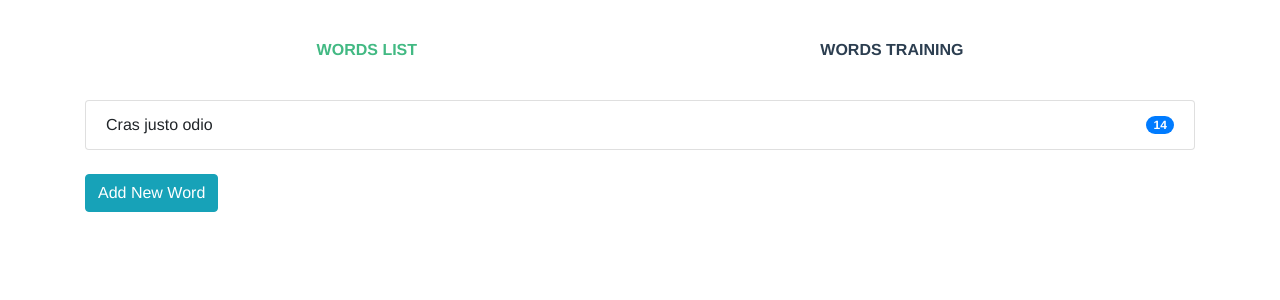
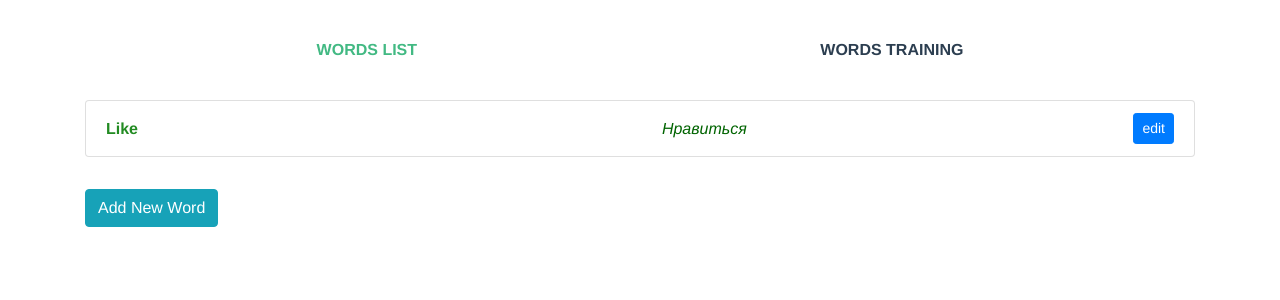
Before and after one commit to LaboratoryVue/learn-words-app, a Vue app: page / in a window 1280 px wide. Shown: the top 300 px of the page. Built offline with nearby package versions, Linux system fonts and the light colour scheme.

Commit message:
add list of words

```diff
--- a/src/components/WordsList.vue
+++ b/src/components/WordsList.vue
@@ -1,6 +1,6 @@
 <template>
   <ul class="list-group">
-    <words-list-item />
+    <words-list-item v-for="word in words" :key="word.origin" :word="word" />
   </ul>
 </template>
 
--- a/src/components/WordsListItem.vue
+++ b/src/components/WordsListItem.vue
@@ -1,16 +1,38 @@
 <template>
-  <li class="list-group-item d-flex justify-content-between align-items-center">
-    Cras justo odio
-    <span class="badge badge-primary badge-pill">14</span>
+  <li class="list-group-item d-flex justify-content-between align-items-center mb-2 word">
+    <section class="d-flex justify-content-between align-items-center word__wrapper">
+      <span class="text-capitalize word__primary">{{ word.origin }}</span>
+      <span class="text-capitalize word__secondary">{{ word.translated }}</span>
+    </section>
+    <button class="btn btn-primary btn-sm">edit</button>
   </li>
 </template>
 
 <script>
 export default {
-  name: 'WordsListItem'
+  name: 'WordsListItem',
+  props: {
+    word: {
+      type: Object,
+      default: () => {}
+    }
+  }
 };
 </script>
 
 <style scoped lang="scss">
-//
+.word {
+  //
+  &__wrapper {
+    width: 60%;
+  }
+  &__primary {
+    font-weight: 700;
+    color: forestgreen;
+  }
+  &__secondary {
+    color: darkgreen;
+    font-style: italic;
+  }
+}
 </style>
```
